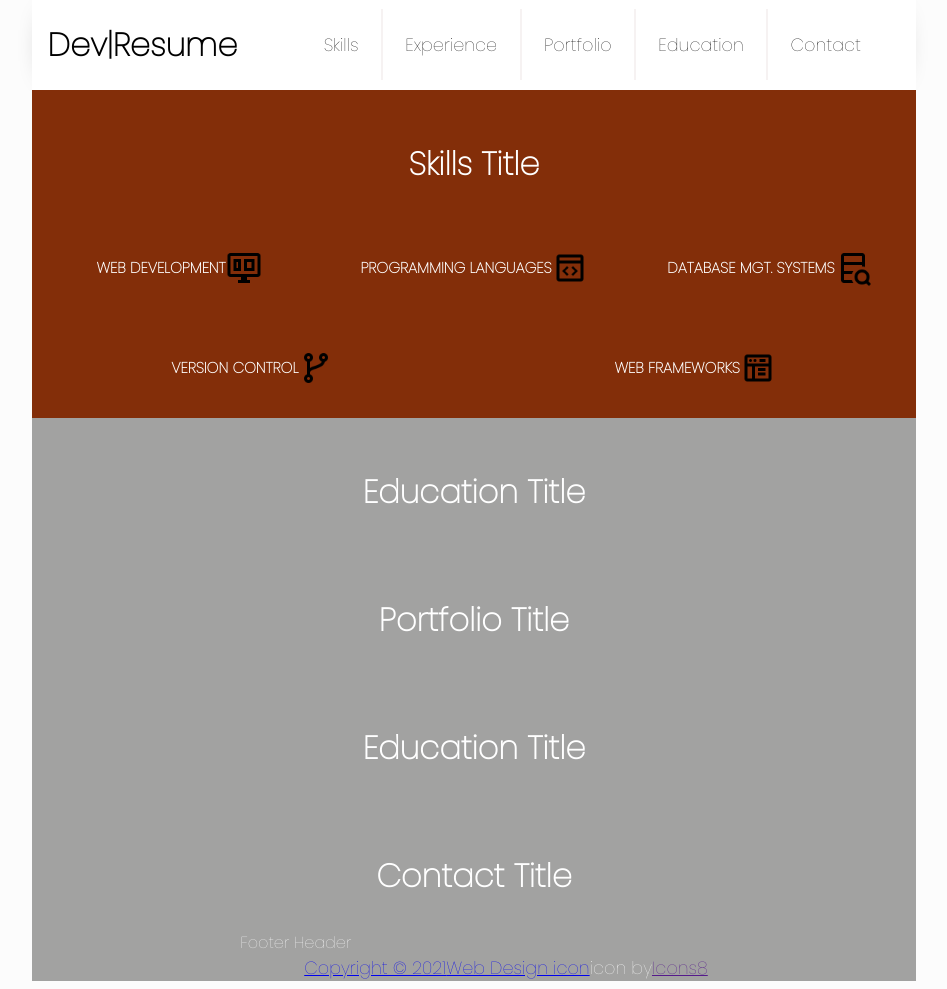
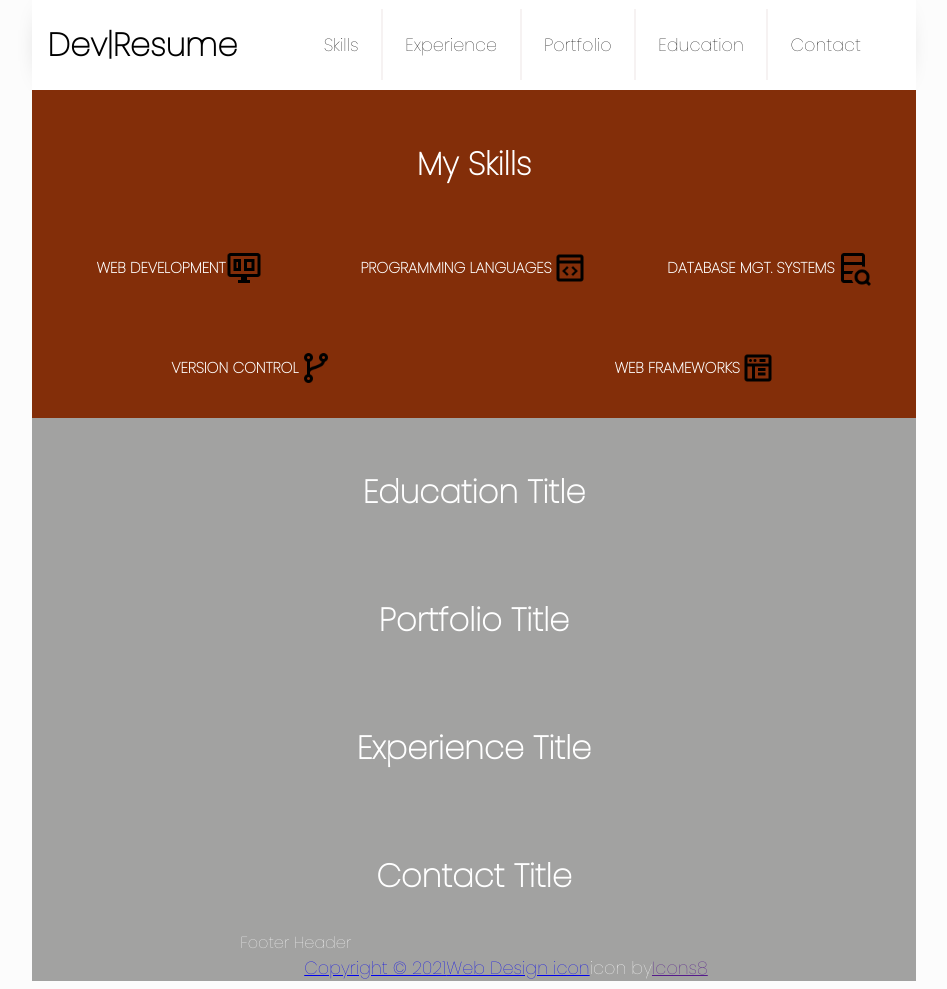
Before and after one commit to cthomas4293/Resume, a Flask app: page / in a window 1280 px wide. Shown: the part 26-1015 px from the top of the page, without its empty margins (166-1113 px from the left). Run offline with Flask 2, Linux system fonts and the light colour scheme.

Commit message:
added quick changes

```diff
--- a/templates/index.html
+++ b/templates/index.html
@@ -28,9 +28,10 @@
     <main class="main--content">
 <!--        Skills Section-->
         <section class="section--skills section">
-            <h1>Skills Title</h1>
+            <h1>My Skills</h1>
                 <div id="skill--section-headers">
                     <div class="skill--one skill">
+<!--                        add data attr for each skill - hover gives a list-->
                         <h3>WEB DEVELOPMENT</h3>
                         <img src="../static/icons8-responsive-96.png" alt="web development image">
                     </div>
@@ -54,7 +55,7 @@
 
         </section>
 <!--        Experience Section-->
-        <section class="section--experience section">
+        <section class="section--education section">
             <h1>Education Title</h1>
         </section>
 <!--        Portfolio Section-->
@@ -62,8 +63,8 @@
             <h1>Portfolio Title</h1>
         </section>
 <!--        Education Section-->
-        <section class="section--education section">
-            <h1>Education Title</h1>
+        <section class="section--experience section">
+            <h1>Experience Title</h1>
         </section>
 <!--        Contact Section-->
         <section class="section--contact section">
```
Also changed, not shown: static/style.css (+27 -28 lines).
